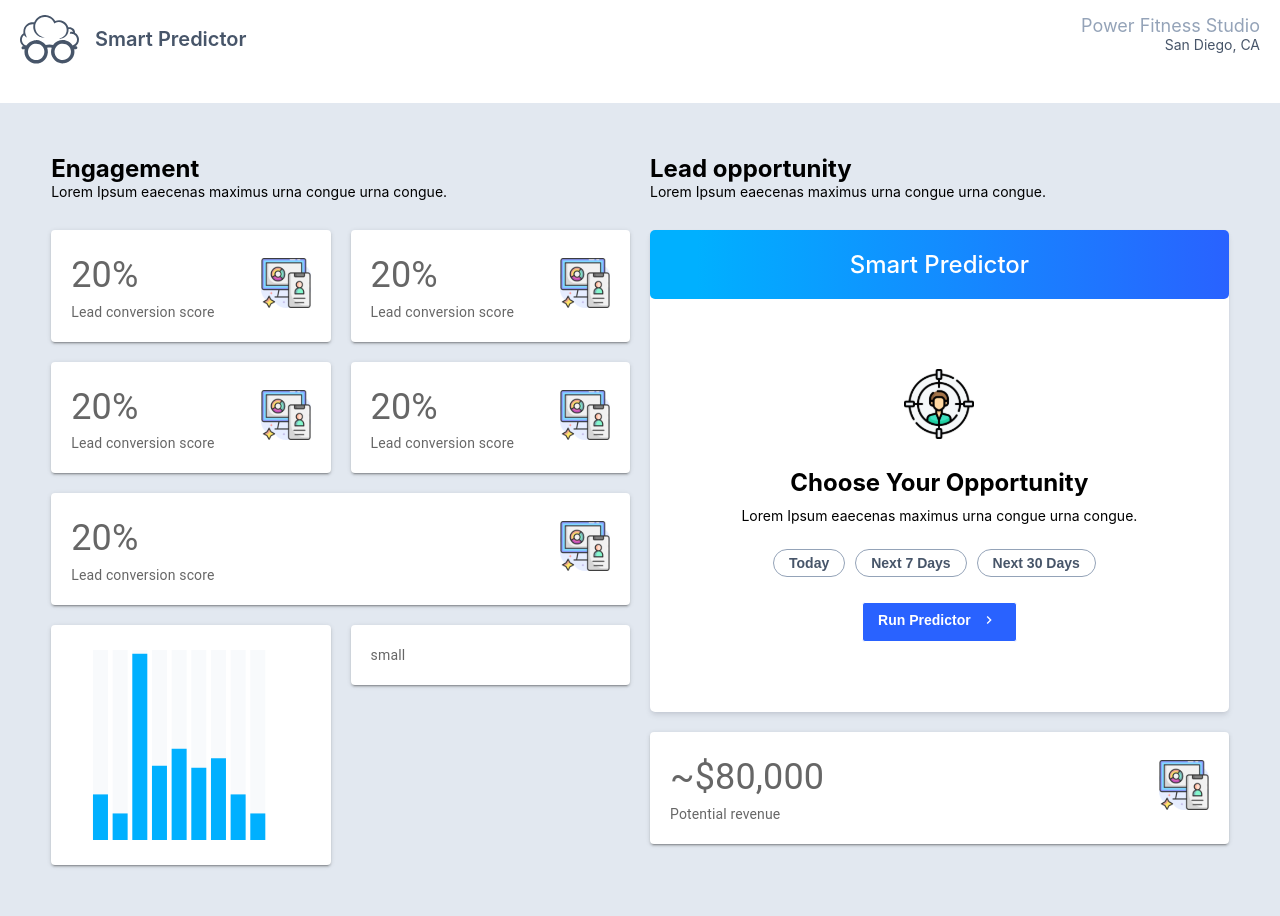
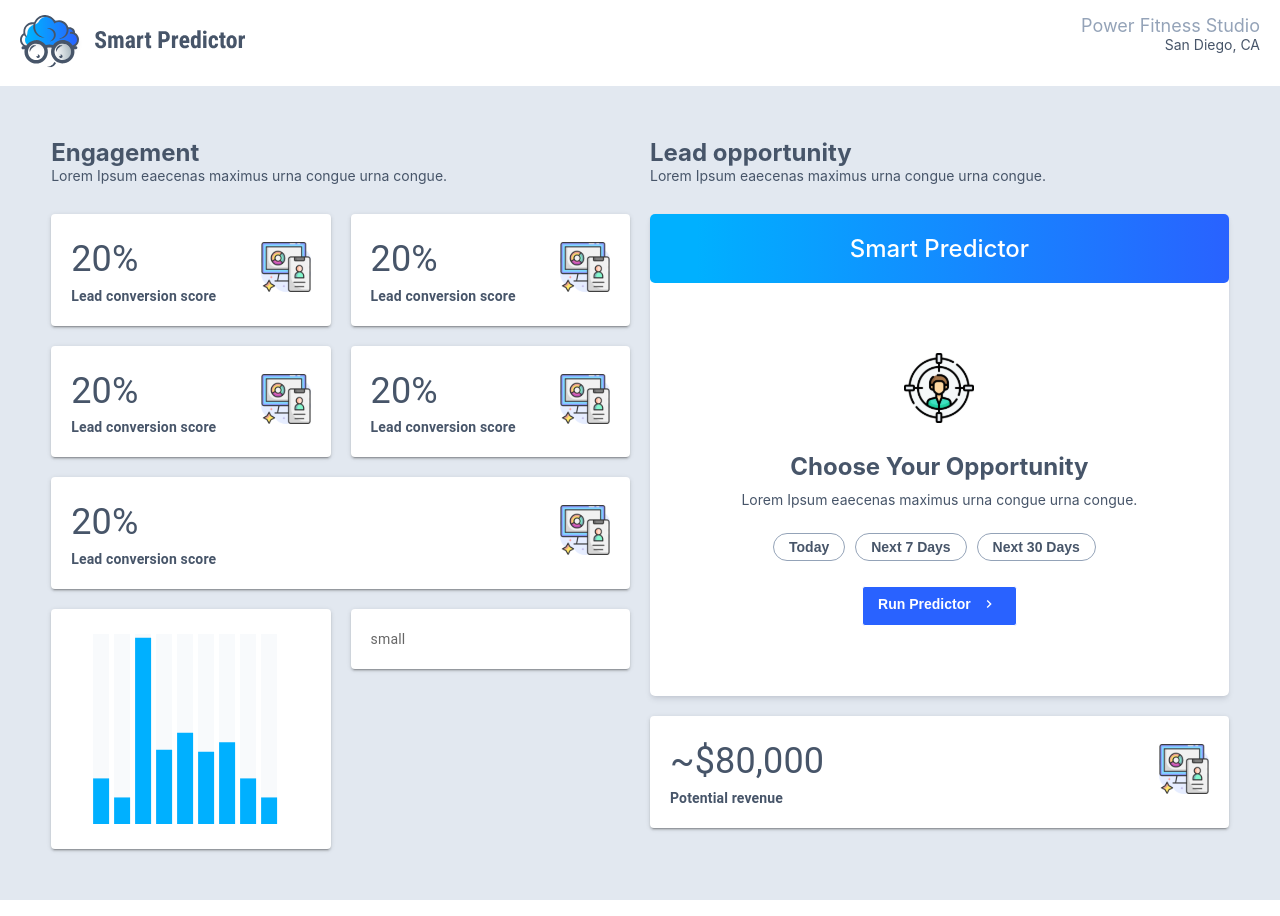
Before and after one commit to sumit-solanki/smart-predictor, a React (Create React App) app: page / in a window 1280 px wide. Built offline with nearby package versions, Linux system fonts and the light colour scheme.

Commit message:
added font style

```diff
--- a/src/App.scss
+++ b/src/App.scss
@@ -6,13 +6,13 @@
 .grid-layout {
   display: grid;
   grid-template-rows: min-content 1fr;
-  grid-gap: 20px;
 
   /* Header Section */
     .headerMain {
         display: flex;
         padding: 15px 20px;
         justify-content: space-between;
+        box-shadow: inset 0px -1px 0px #E2E8F0;
 
         .headerInfo {
             display: flex;
@@ -84,6 +84,7 @@
   grid-gap: 20px;
   .heading {
     margin-bottom: 30px;
+    color: #475569;
     .head-title {
       font-style: normal;
       font-weight: bold;
@@ -98,11 +99,17 @@
     display: flex;
     justify-content: space-between;
     align-items: center;
+    color: #475569;
+
     .data-title {
       font-size: 36px;
+      font-weight: 400;
+
     }
     .data-detail {
       font-size: 14px;
+      font-weight: 700;
+
     }
   }
   .left {
@@ -149,10 +156,14 @@
           font-size: 24px;
           margin-bottom: 10px;
           text-transform: capitalize;
+          color: #475569;
+
         }
         .card-dsc {
           font-size: 14px;
           margin-bottom: 25px;
+          color: #475569;
+
         }
         .button-row {
           margin-bottom: 25px;
--- a/src/Header/index.js
+++ b/src/Header/index.js
@@ -8,7 +8,7 @@ const Header = () => {
         <div className="logo">
           <img src={logo} alt="" />
         </div>
-        <div className="headerLabel">Smart Predictor</div>
+        {/* <div className="headerLabel">Smart Predictor</div> */}
       </div>
       <div className="studioInfo">
         <div className="studioName">Power Fitness Studio</div>
--- a/src/Home/SalesBarChart.js
+++ b/src/Home/SalesBarChart.js
@@ -42,7 +42,7 @@ const data = [
 
 export default function SalesBarChart() {
   return (
-    <ResponsiveContainer width="95%" height={200}>
+    <ResponsiveContainer width="100%" height={200}>
       <BarChart
         // width={"100%"}
         // height={200}
```
Also changed, not shown: src/Header/smartPredictorLogo.svg.
